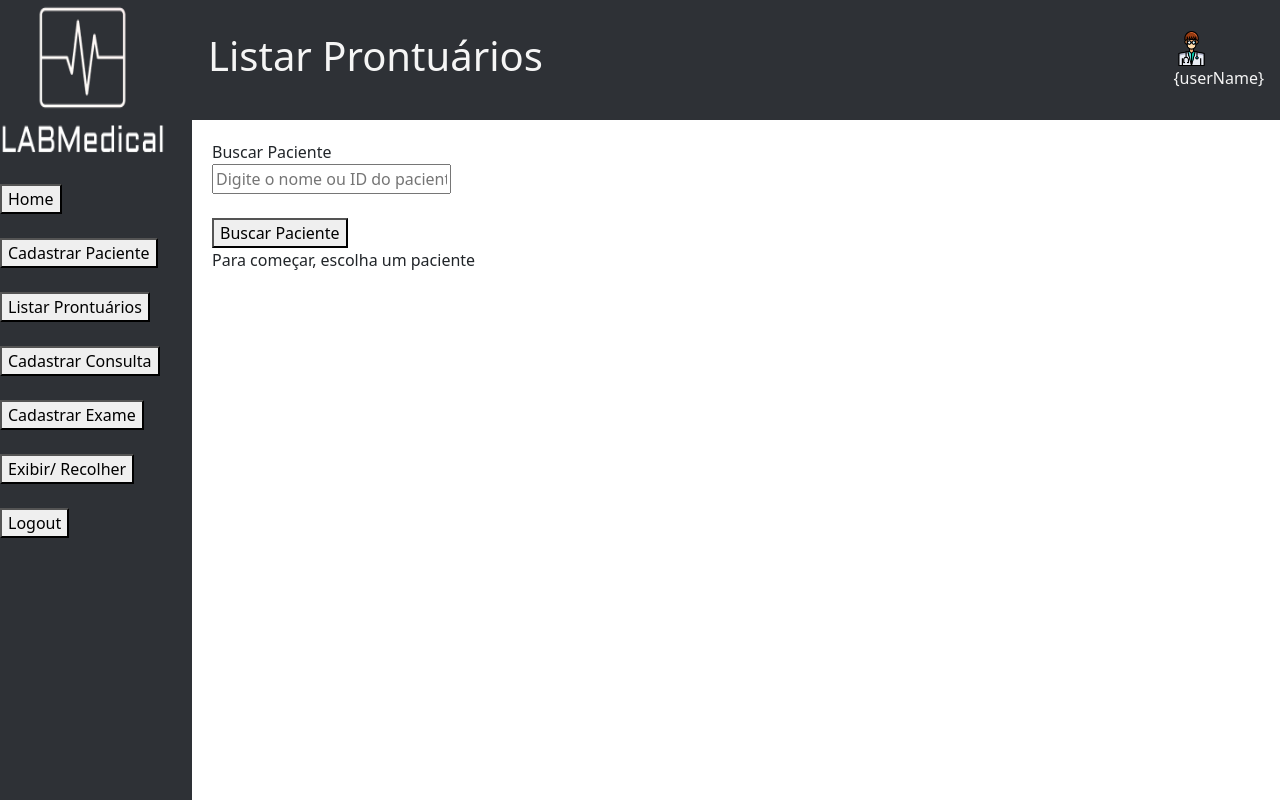
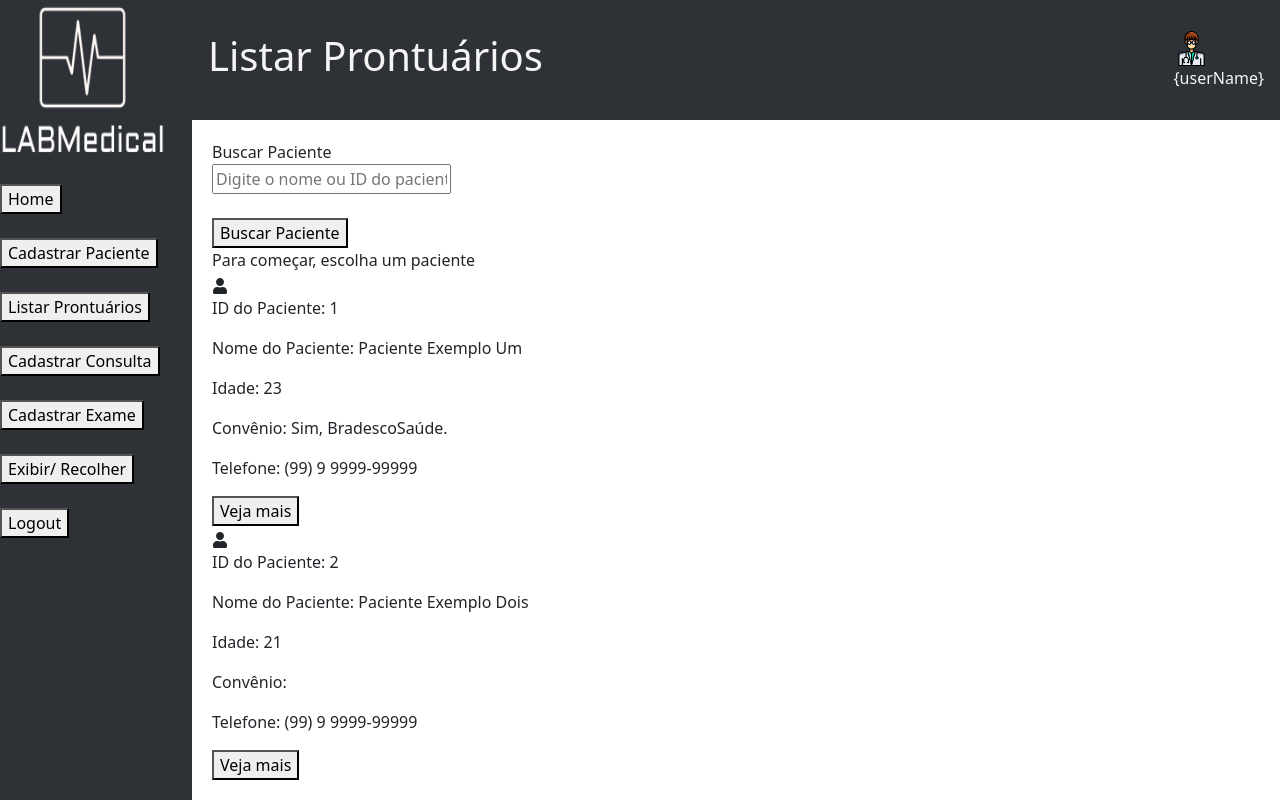
Before and after one commit to rodrigopieritz/m2labmedical, a React (Vite) app: page /medical-record-list in a window 1280 px wide. Built offline with nearby package versions, Linux system fonts and the light colour scheme.

Commit message:
renderização da listagem de todos os pacientes

```diff
--- a/src/components/MedicalRecordListComponent/MedicalRecordListComponent.jsx
+++ b/src/components/MedicalRecordListComponent/MedicalRecordListComponent.jsx
@@ -3,11 +3,14 @@ import { ButtonComponent } from "../Button/buttonComponent";
 import { InputComponent } from "../Input/inputComponent";
 import * as Styled from "./MedicalRecordListComponent.style";
 import PatientCard from "../PatientCard/PatientCard";
+import { getPatients } from "../../service/patients.service";
 
 export const MedicalRecordListComponent = () => {
   const [searchQuery, setSearchQuery] = useState("");
   const [foundPatient, setFoundPatient] = useState(null);
   const [foundPatientError, setFoundPatientError] = useState(null);
+
+  const patientsListRender = getPatients();
 
   const searchLocalStorage = (query) => {
     if (query.trim() === "") {
@@ -16,8 +19,8 @@ export const MedicalRecordListComponent = () => {
 
     const patientsList = JSON.parse(localStorage.getItem("patients")) || [];
 
-        const foundByName = patientsList.find(
-          (patient) => patient.name.toLowerCase().includes(query.toLowerCase())
+    const foundByName = patientsList.find((patient) =>
+      patient.name.toLowerCase().includes(query.toLowerCase())
     );
 
     if (foundByName) {
@@ -26,7 +29,9 @@ export const MedicalRecordListComponent = () => {
 
     const queryAsNumber = Number(query);
     if (!isNaN(queryAsNumber)) {
-          const foundById = patientsList.find((patient) => patient.id === queryAsNumber);
+      const foundById = patientsList.find(
+        (patient) => patient.id === queryAsNumber
+      );
       if (foundById) {
         return foundById;
       }
@@ -39,11 +44,11 @@ export const MedicalRecordListComponent = () => {
     const foundPatient = searchLocalStorage(searchQuery);
     if (foundPatient) {
       setFoundPatient(foundPatient);
-          console.log(foundPatient)
+      console.log(foundPatient);
     } else {
       setFoundPatient(null);
       alert("Paciente não encontrado.");
-          console.log(foundPatient)
+      console.log(foundPatient);
     }
   };
 
@@ -66,11 +71,25 @@ export const MedicalRecordListComponent = () => {
         />
       </div>
       {!foundPatient ? (
-        <div>Para começar, escolha um paciente</div>
+        <div>
+          Para começar, escolha um paciente
+          <div>
+            {patientsListRender.map((patient) => (
+              <PatientCard
+              id={patient.id}
+              name={patient.name}
+              birthdate={patient.bithdate}
+              insurance={patient.insurance}
+              phone={patient.phone}
+              navigateTo=""
+              />
+            ))}
+          </div>
+        </div>
       ) : (
-        <div>Paciente Selecionado: {foundPatient.name}
         <div>
-
+          Paciente Selecionado: {foundPatient.name}
+          <div>
             <PatientCard
               id={foundPatient.id}
               name={foundPatient.name}
@@ -79,15 +98,10 @@ export const MedicalRecordListComponent = () => {
               phone={foundPatient.phone}
               navigateTo=""
             />
-
           </div>
-
         </div>
-
       )}
       {foundPatientError && <div>{foundPatientError}</div>}
-
-
     </>
   );
 };
--- a/src/components/PatientCard/PatientCard.jsx
+++ b/src/components/PatientCard/PatientCard.jsx
@@ -4,7 +4,7 @@ import PropTypes from "prop-types";
 import { useNavigate } from "react-router-dom";
 
 const calculateAge = (birthdate) => {
-  console.log(birthdate);
+
   if (!birthdate) return 0;
 
   const [year, month, day] = birthdate.split("-").map(Number);
```
Lines whose indentation alone changed are shown as unchanged.
